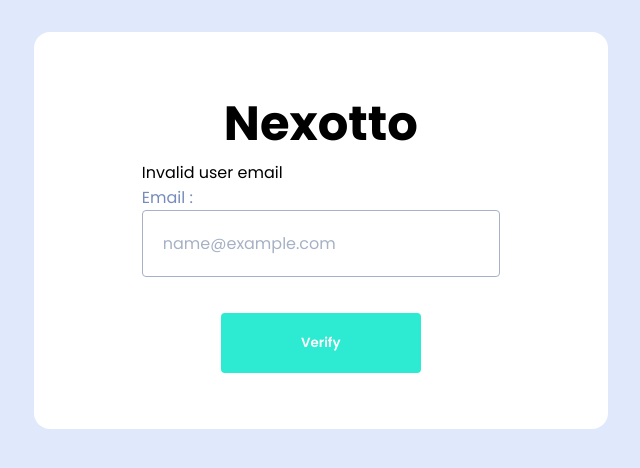
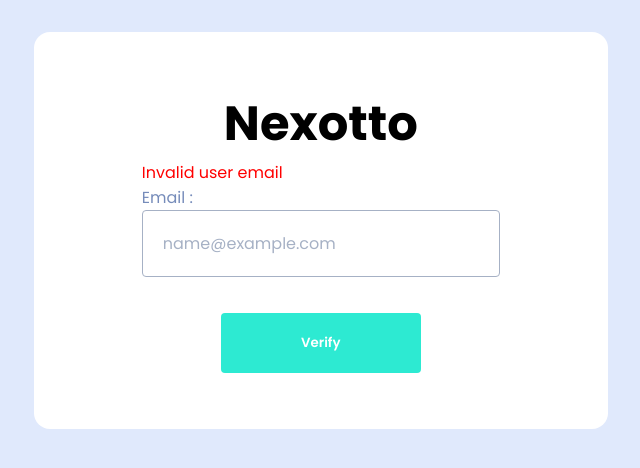
Before and after one commit to leo1104/nexotto, a React (Create React App) app: page / in a window 1280 px wide. Both pictures are taken after typing "name@example.com" into the empty fields and a click on the button "Verify". Shown: the top 468 px of the page, without its empty margins (427-1067 px from the left). Built offline with nearby package versions, Linux system fonts and the light colour scheme; no server answers.

Commit message:
add color to inalid

```diff
--- a/src/component/Form.jsx
+++ b/src/component/Form.jsx
@@ -21,7 +21,7 @@ setMsg(true)
       <h1 className="Heading">Nexotto</h1>
 <form  className="form">
 <div className="mail">
- {msg? <p>Invalid user email</p>:""}
+ {msg? <p style={{color:"red"}}>Invalid user email</p>:""}
 <label htmlFor="email">Email :</label>
       <input
       className="email"
```
